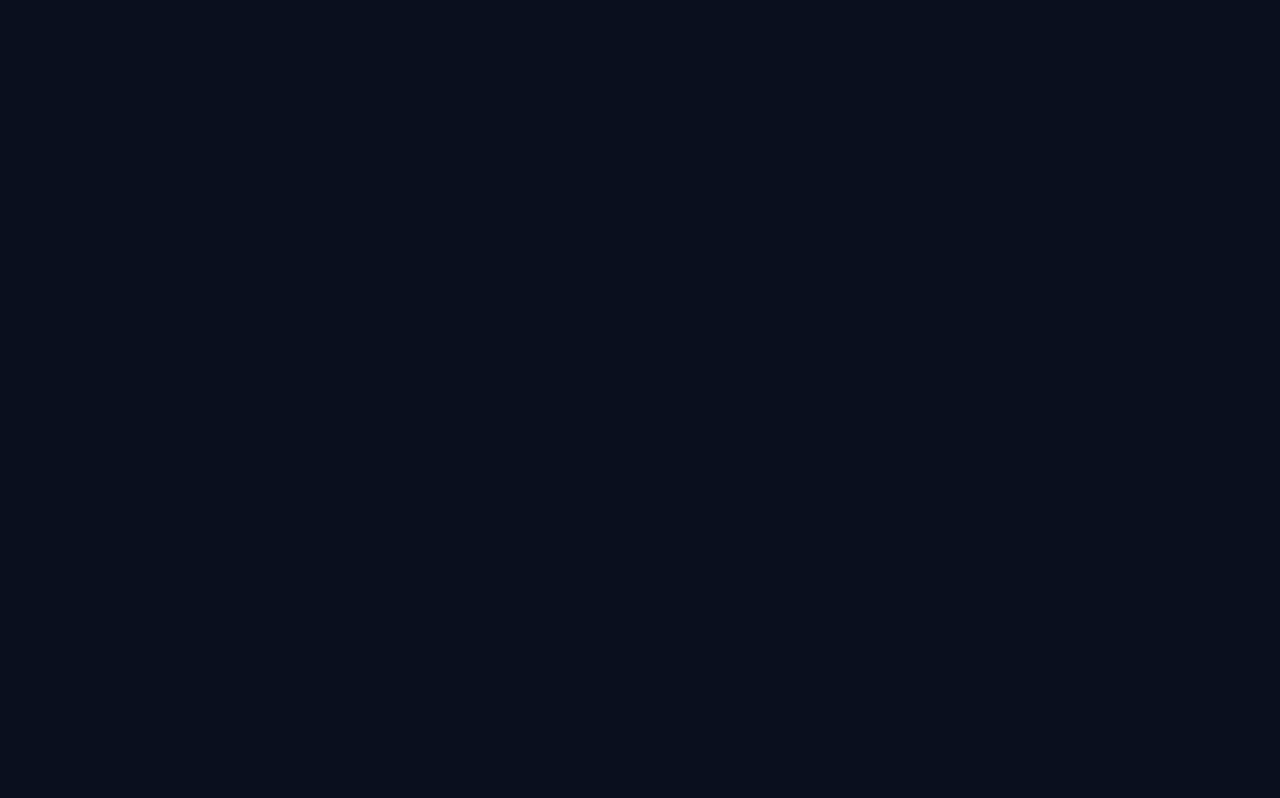
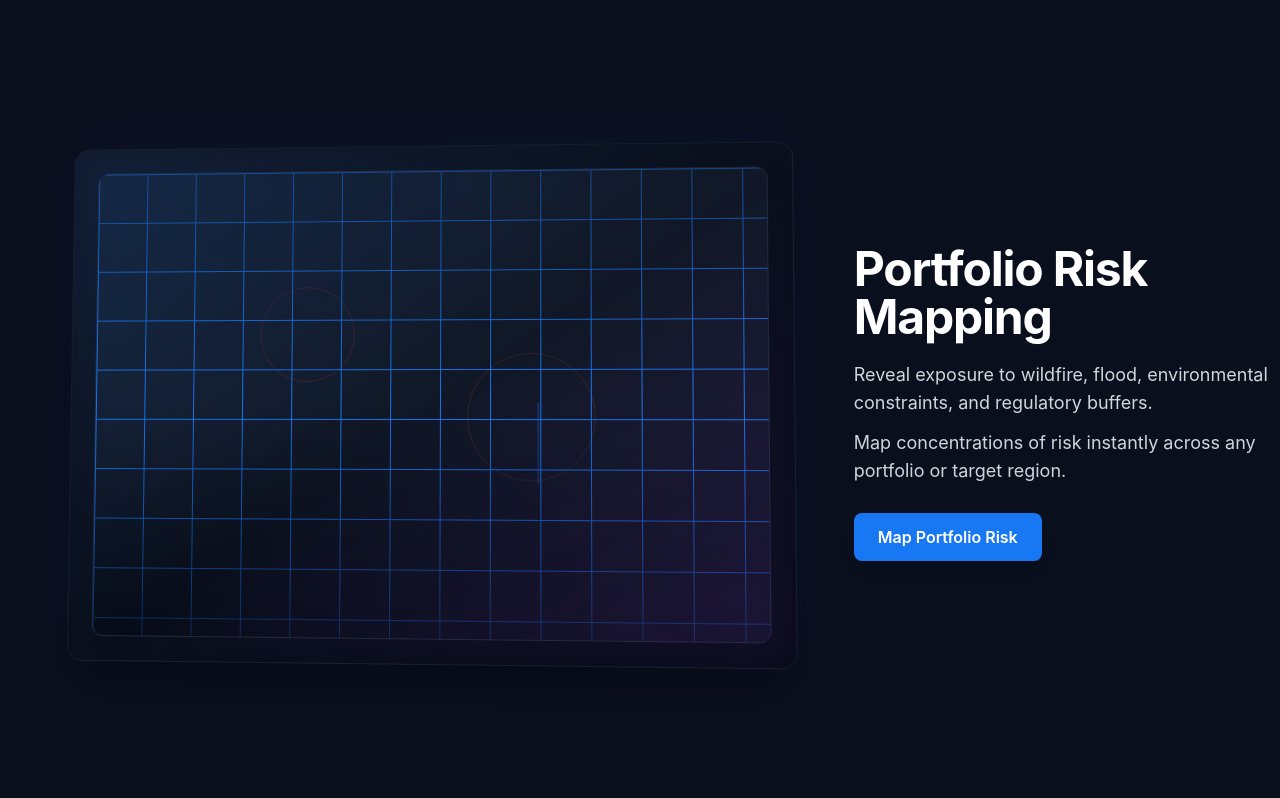
Before and after one commit to tendnys/syndnet_landing_page, a React (Vite) app: page / in a window 1280 px wide. Shown: the part 10902-11700 px from the top of the page. Before the commit the page ends 10572 px from the top, so only its background shows below. Built offline with nearby package versions, Linux system fonts and the light colour scheme.

Commit message:
Restore UseCases section without purple background
- Re-imported UseCases component
- Restored UseCases section with all original content
- Removed bg-app-saas-section wrapper to eliminate purple background
- Section now displays with transparent background over city map

```diff
--- a/src/App.tsx
+++ b/src/App.tsx
@@ -1,6 +1,7 @@
 import { MarketTicker } from './components/MarketTicker';
 import { Navbar } from './components/Navbar';
 import { Hero } from './components/Hero';
+import { UseCases } from './components/UseCases';
 import { AISearchShowcase } from './components/AISearchShowcase';
 import { GISMapping } from './components/GISMapping';
 import { EnvironmentalAnalysis } from './components/EnvironmentalAnalysis';
@@ -95,6 +96,12 @@ function App() {
           {/* Subtle fade transition */}
           <div className="section-divider-fade" />
 
+          {/* Use Cases */}
+          <UseCases />
+
+          {/* Gradient transition */}
+          <div className="section-divider-gradient" />
+
           {/* Pricing */}
           <div className="bg-app-saas-section">
             <Pricing />
```
